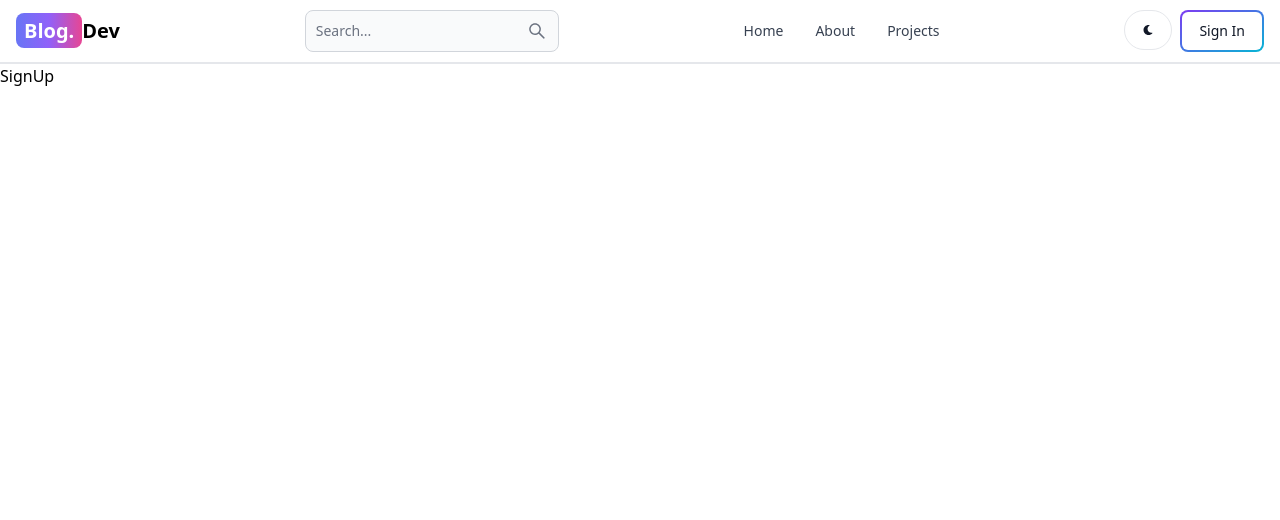
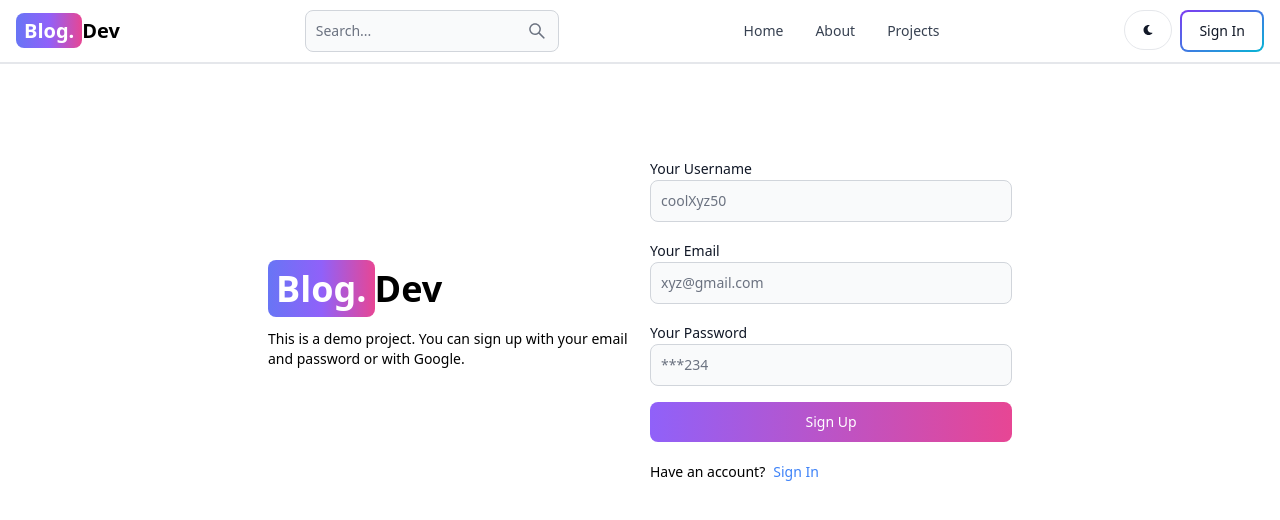
Before and after one commit to AMANSINGH5409/Blog.Dev, a React (Vite) app in the folder client/: page /sign-up in a window 1280 px wide. Shown: the top 520 px of the page. Built offline with nearby package versions, Linux system fonts and the light colour scheme.

Commit message:
Create SignUp Page UI

```diff
--- a/client/src/pages/SignUp.jsx
+++ b/client/src/pages/SignUp.jsx
@@ -1,7 +1,52 @@
+import { Button, Label, TextInput } from "flowbite-react";
 import React from "react";
+import { Link } from "react-router-dom";
 
 const SignUp = () => {
-  return <div>SignUp</div>;
+  return (
+    <div className="min-h-screen mt-20">
+      <div className="flex justify-center p-3 max-w-3xl mx-auto flex-col md:flex-row md:items-center gap-5">
+        <div className="flex-1">
+          <Link to={"/"} className="text-4xl font-bold dark:text-white">
+            <span className="px-2 py-1 rounded-lg bg-gradient-to-r from-indigo-500 via-purple-500 to-pink-500 text-white">
+              Blog.
+            </span>
+            Dev
+          </Link>
+          <p className="text-sm mt-5">
+            This is a demo project. You can sign up with your email and password
+            or with Google.
+          </p>
+        </div>
+        <div className="flex-1">
+          <form className="flex flex-col gap-4">
+            <div className="">
+              <Label value="Your Username" />
+              <TextInput type="text" placeholder="coolXyz50" id="username" />
+            </div>
+            <div className="">
+              <Label value="Your Email" />
+              <TextInput type="email" placeholder="xyz@gmail.com" id="email" />
+            </div>
+            <div className="">
+              <Label value="Your Password" />
+              <TextInput type="password" placeholder="***234" id="password" />
+            </div>
+
+            <Button type="submit" gradientDuoTone={"purpleToPink"}>
+              Sign Up
+            </Button>
+          </form>
+          <div className="flex gap-2 text-sm mt-5">
+            <span>Have an account?</span>
+            <Link to={"/sign-in"} className="text-blue-500">
+              Sign In
+            </Link>
+          </div>
+        </div>
+      </div>
+    </div>
+  );
 };
 
 export default SignUp;
```
